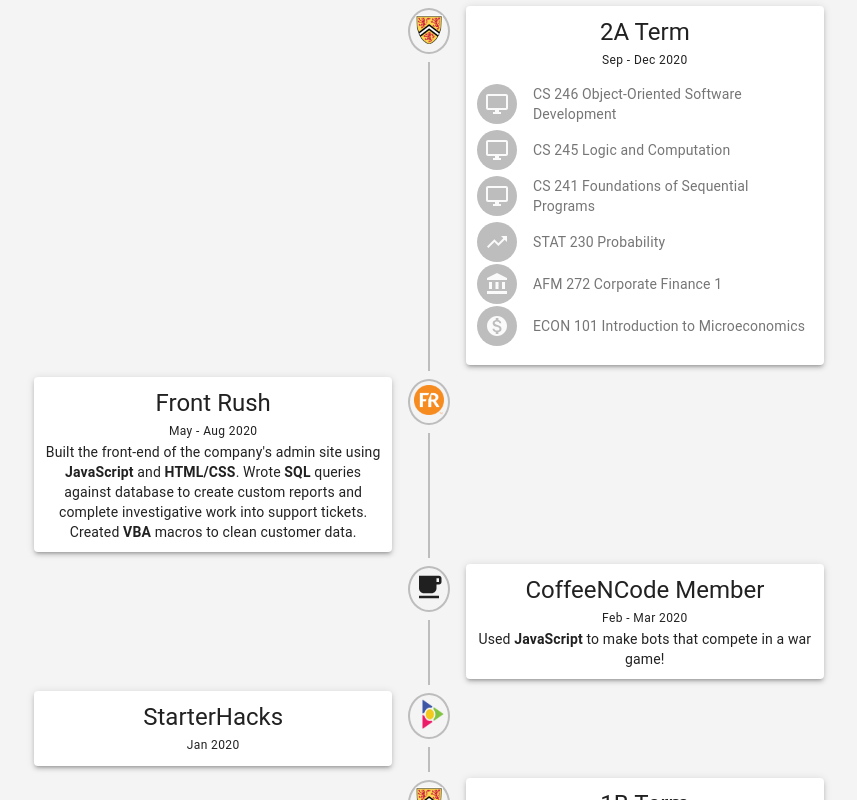
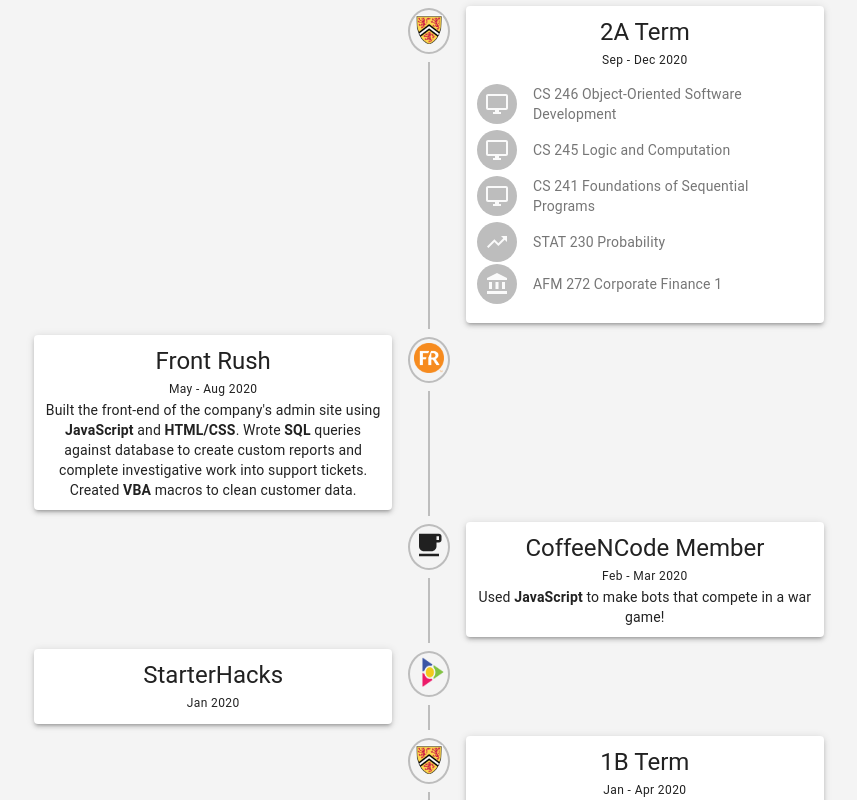
Before and after one commit to JamesCahyadi/Personal-Website, a React (Create React App) app: page / in a window 1280 px wide. Shown: the part 956-1756 px from the top of the page, without its empty margins (211-1068 px from the left). Built offline with nearby package versions, Linux system fonts and the light colour scheme.

Commit message:
updated 2a courses

```diff
--- a/src/components/Experience.js
+++ b/src/components/Experience.js
@@ -15,7 +15,6 @@ import LocalCafeIcon from '@material-ui/icons/LocalCafe';
 import DesktopWindowsIcon from '@material-ui/icons/DesktopWindows';
 import AccountBalanceIcon from '@material-ui/icons/AccountBalance';
 import TrendingUpIcon from '@material-ui/icons/TrendingUp';
-import MonetizationOnIcon from '@material-ui/icons/MonetizationOn';
 import FunctionsIcon from '@material-ui/icons/Functions';
 import starterhacks from '../assets/starterhacks.png';
 import frontrush from '../assets/frontrush.png';
@@ -110,7 +109,6 @@ const Experience = () => {
                                 <Course course='CS 241 Foundations of Sequential Programs' icon={<DesktopWindowsIcon />} />
                                 <Course course='STAT 230 Probability' icon={<TrendingUpIcon />} />
                                 <Course course='AFM 272 Corporate Finance 1' icon={<AccountBalanceIcon />} />
-                                <Course course='ECON 101 Introduction to Microeconomics' icon={<MonetizationOnIcon />} />
                             </List>
                         </Paper>
                     </TimelineContent>
```
